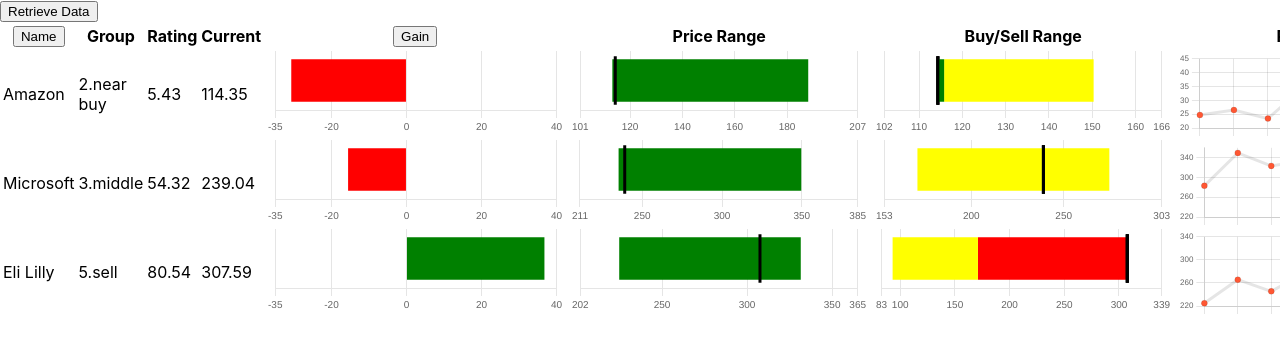
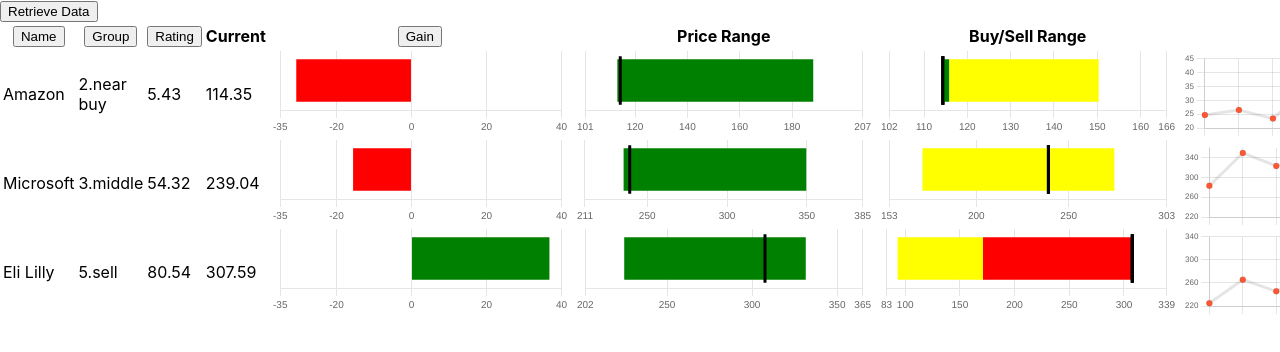
Before and after one commit to gregw18/stockPriceRetriever, a React (Create React App) app in the folder web/: page / in a window 1280 px wide. Shown: the top 352 px of the page. Built offline with nearby package versions, Linux system fonts and the light colour scheme.

Commit message:
Added more sorting Added ability to sort web page by group and rating columns.

```diff
--- a/web/src/App.js
+++ b/web/src/App.js
@@ -69,8 +69,14 @@
             <button id="sort_name" type="button"
               onClick={() => sortByCol('name')}>Name</button>
           </th>
-          <th style={{width: "5%"}}>Group</th>
-          <th style={{width: "5%"}}>Rating</th>
+          <th style={{width: "5%"}}>
+            <button id="sort_group" type="button"
+            onClick={() => sortByCol('group')}>Group</button>
+          </th>
+          <th style={{width: "5%"}}>
+            <button id="sort_rating" type="button"
+            onClick={() => sortByCol('rating')}>Rating</button>
+          </th>
           <th style={{width: "5%"}}>Current</th>
           <th style={{width: "15%"}}>
             <button id="sort_gain" type="button"
@@ -159,6 +165,7 @@
 
 export default function App() {
   useEffect(() => {
+
     const fetchTestPrices = async () => {
       let mySecurities = [];
       mySecurities.push(
@@ -263,21 +270,23 @@
   }
 
   function sortByCol(colName) {
-    console.log("Sort me by name");
+    console.log("Resorting");
     let thisOrder = sortOrder;
     if (sortColumn === colName) {
+      // If we're already sorted on the same column, just reverse the order
       console.log("column=", colName);
       thisOrder = !sortOrder;
       setSortOrder(thisOrder);
     }
     else {
+      // If we're changing the sort column, default to the standard order for that column.
       setSortOrder(false);
       setSortColumn(colName);
     }
     console.log("thisOrder=", thisOrder, ", sortColumn=", sortColumn);
 
     let getVal = function(security) { return security.data[colName].toUpperCase()};
-    if (colName ==="percentGain") {
+    if (colName ==="percentGain" || colName ==="rating") {
       getVal = function(security) {return security.data[colName]};
     }
 
--- a/web/src/components/Chart.js
+++ b/web/src/components/Chart.js
@@ -180,7 +180,7 @@
 
 export const PriceHistoryChart = ( {chartData} ) => {
     let myOptions = JSON.parse(JSON.stringify(defltBarOptions));
-    console.log("PriceHistoryChart 1, myOptions=", myOptions);
+    //console.log("PriceHistoryChart 1, myOptions=", myOptions);
     const chartDataSet = {
         labels: chartData.periodDates,
         datasets: [
@@ -195,7 +195,7 @@
     myOptions.scales.x.ticks.display = false;
     myOptions.scales.y = JSON.parse(JSON.stringify(defltAxisOptions));
     myOptions.scales.y.ticks.font.size = 8;
-    console.log("PriceHistoryChart 2, myOptions=", myOptions);
+    //console.log("PriceHistoryChart 2, myOptions=", myOptions);
     return (
         <Line
         data={chartDataSet}
```
